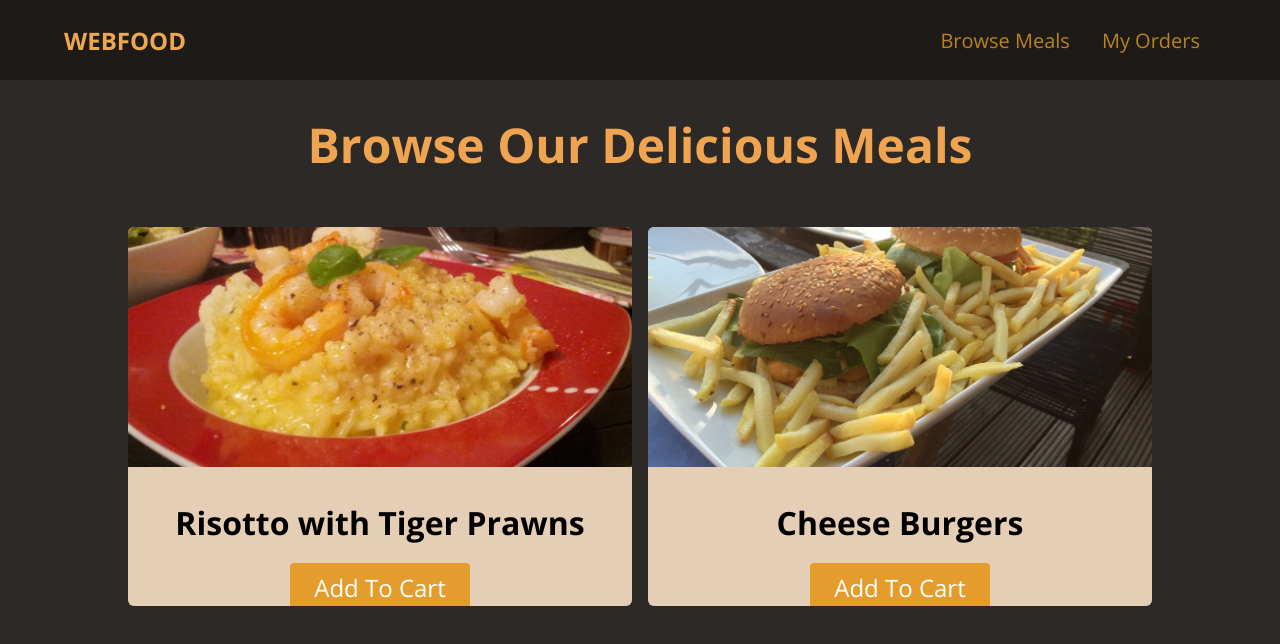
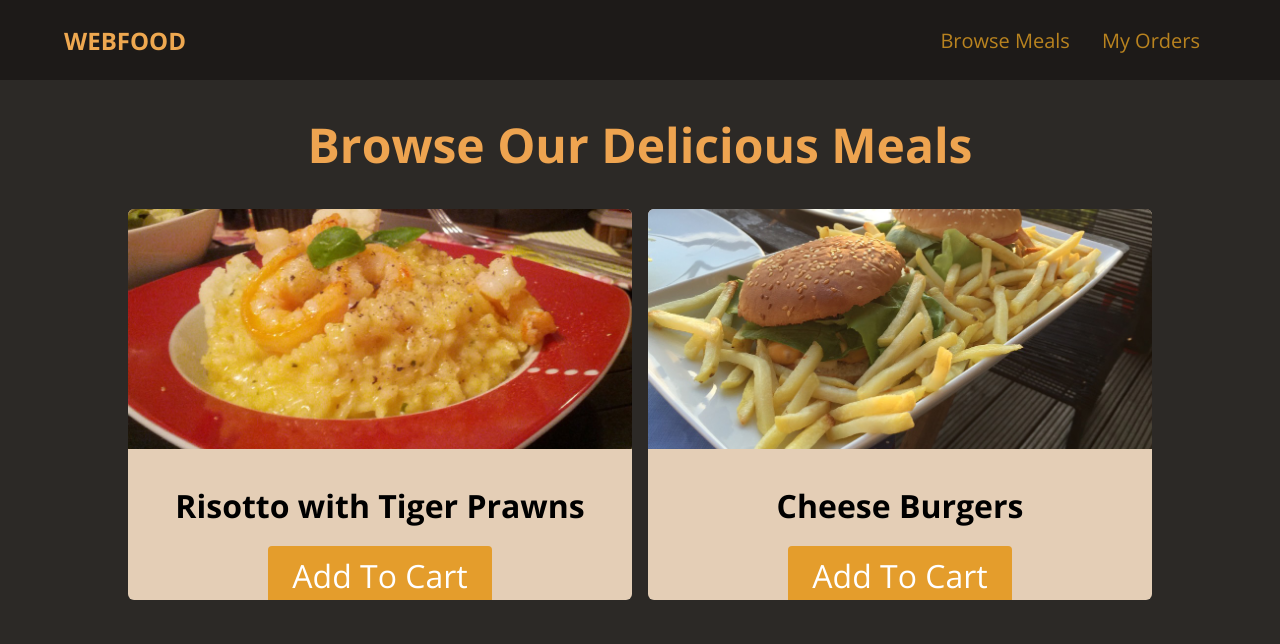
Before and after one commit to bush27/web-dev-course, a plain HTML site: page index.html in a window 1280 px wide. Drawn offline with nearby package versions, Linux system fonts and the light colour scheme.

Commit message:
add css content change code with em and rem

```diff
--- a/style.css
+++ b/style.css
@@ -53,32 +53,37 @@ a {
 main h1 {
     text-align: center;
     color: rgb(238, 164, 80);
-    font-size: 48px;
+    /*font-size: 48px;*/
+    font-size: 3rem;
 }
 
 #latest-products {
     width: 80%;
-    margin: 50px auto; /* to center block element with setting left and right margin to auto */
+    /*margin: 50px auto; /* to center block element with setting left and right margin to auto */
+    margin: 2rem auto;
 
 }
 
 #latest-products ul {
     display: grid;
     grid-template-columns: 1fr 1fr;
-    gap: 16px;
+    /*gap: 16px;*/
+    gap: 1rem;
     margin: 0;
     padding: 0;
+    list-style: none;
 }
 
 .food-item {
     background-color: rgb(228, 206, 182);
     border-radius: 6px;
     overflow: hidden; /* round corner around image */
-    list-style: none;
+    /* list-style: none; /* add to #latest-product ul */
 }
 
 .food-item img {
- height: 240px;
+ /*height: 240px;*/
+ height: 15rem;
  width: 100%;
  object-fit: cover;
 }
@@ -94,7 +99,8 @@ main h1 {
    padding: 0.1em; /* unlike width em and rem refers to the font size */
 
     text-align: center;
-    font-size: 24px;
+    /*font-size: 24px; */
+    font-size: 200%;
 }
 
 h2 {
```
